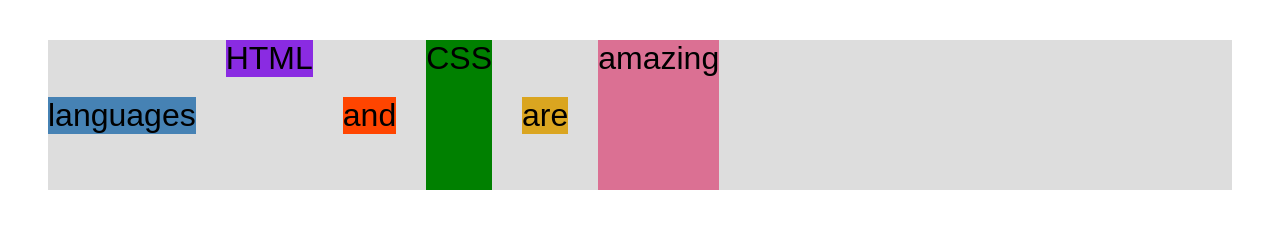
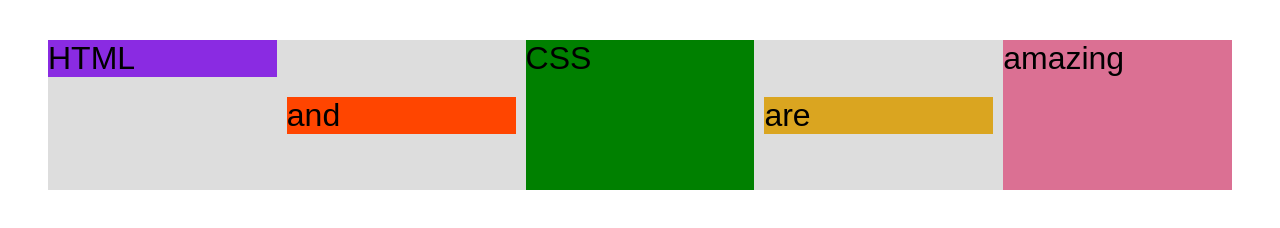
Before and after one commit to JordanWaldron/Blog-HTML-Fundamentals, a plain HTML site: page 02-HTML-Fundamentals/flexbox.html in a window 1280 px wide. Drawn offline with Linux system fonts and the light colour scheme.

Commit message:
tested flex properties

```diff
--- a/02-HTML-Fundamentals/flexbox.html
+++ b/02-HTML-Fundamentals/flexbox.html
@@ -45,15 +45,28 @@
         align-items: center;
         /* x-axis */
         justify-content: flex-start;
-        gap: 30px;
+        gap: 10px;
       }
 
       .el {
-        /* margin-right: 30px; */
+        /*
+        DEFAULTS
+        flex-grow: 0;
+        flex-shrink: 1;
+        flex-basis: auto;
+        */
+
+        /* flex-basis: 200px; */
+        /* flex-shrink: 0; */
+        /* flex: 0 0 200px; */
+
+        /* flex-grow: 1; */
+        flex: 1;
       }
       .el--1 {
         align-self: flex-start;
         /* order: 2; */
+        /* flex-grow: 3; */
       }
 
       .el--5 {
@@ -74,7 +87,7 @@
       <div class="el el--3">CSS</div>
       <div class="el el--4">are</div>
       <div class="el el--5">amazing</div>
-      <div class="el el--6">languages</div>
+      <!-- <div class="el el--6">languages</div> -->
       <!-- <div class="el el--7">to</div>
       <div class="el el--8">learn</div> -->
     </div>
```
